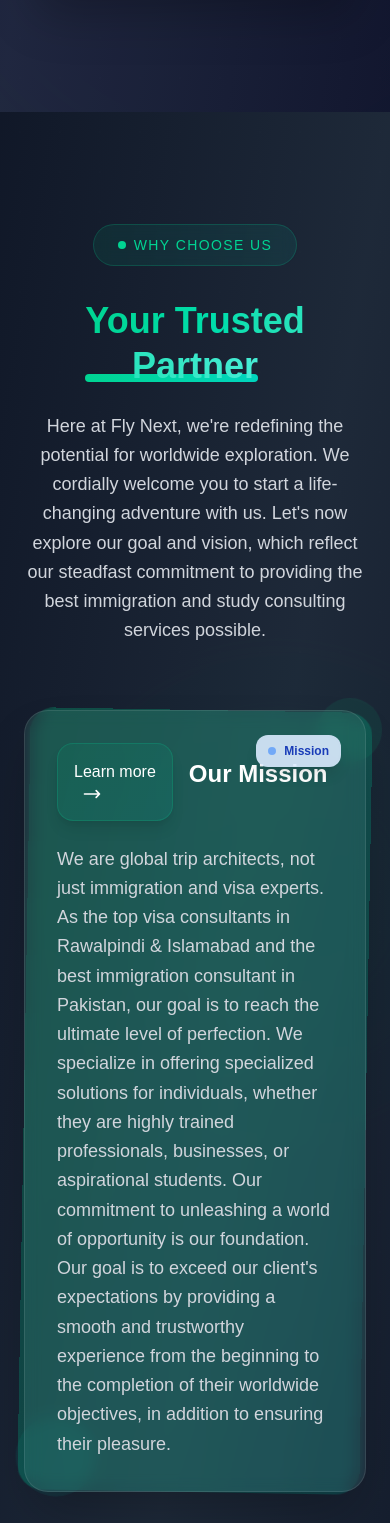
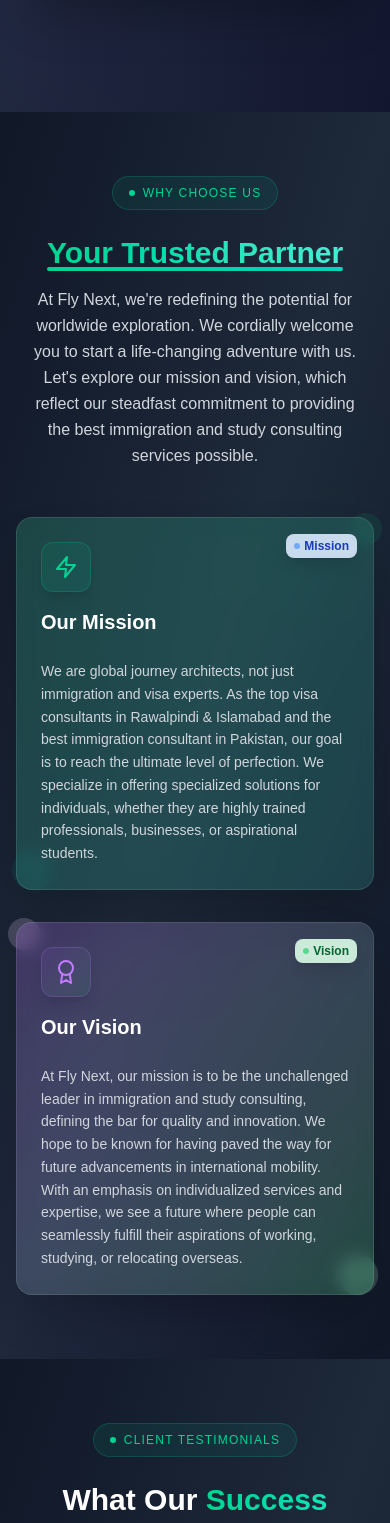
Before and after one commit to syedmurtjiz/visacad, a Next.js app: page / in a window 390 px wide. Shown: the part 4888-6411 px from the top of the page. Built offline with nearby package versions, Linux system fonts and the light colour scheme.

Commit message:
updated the theme and make it responsive

```diff
--- a/src/components/Landingoage/Whyus.js
+++ b/src/components/Landingoage/Whyus.js
@@ -1,47 +1,47 @@
 import React from 'react';
 import { motion } from 'framer-motion';
+import { FiZap, FiAward } from 'react-icons/fi';
 
 const WhyChooseUs = () => {
   return (
-    <section id="why-choose-us" className="py-28 bg-gradient-to-br from-gray-900 via-gray-800 to-gray-900 relative overflow-hidden">
-      {/* Background decorative elements */}
-      <div className="absolute inset-0 bg-grid-pattern opacity-10"></div>
-      <div className="absolute top-1/4 -right-20 w-96 h-96 bg-emerald-500/20 rounded-full mix-blend-soft-light filter blur-3xl animate-pulse"></div>
-      <div className="absolute -bottom-40 -left-40 w-[800px] h-[800px] bg-purple-500/20 rounded-full mix-blend-soft-light filter blur-3xl animate-pulse"></div>
-      <div className="absolute top-1/2 left-1/2 -translate-x-1/2 -translate-y-1/2 w-[1200px] h-[1200px] bg-gradient-radial from-transparent via-transparent to-gray-800/50"></div>
+    <section id="why-choose-us" className="py-16 md:py-24 lg:py-28 bg-gradient-to-br from-gray-900 via-gray-800 to-gray-900 relative overflow-hidden">
+      {/* Background decorative elements - optimized for mobile */}
+      <div className="absolute inset-0 bg-grid-pattern opacity-5 md:opacity-10"></div>
+      <div className="absolute top-1/4 -right-10 md:-right-20 w-48 h-48 md:w-96 md:h-96 bg-emerald-500/10 md:bg-emerald-500/20 rounded-full mix-blend-soft-light filter blur-2xl md:blur-3xl animate-pulse"></div>
+      <div className="absolute -bottom-20 md:-bottom-40 -left-20 md:-left-40 w-96 h-96 md:w-[800px] md:h-[800px] bg-purple-500/10 md:bg-purple-500/20 rounded-full mix-blend-soft-light filter blur-2xl md:blur-3xl animate-pulse"></div>
 
-      <div className="container mx-auto px-6 lg:px-12 relative z-10">
-        {/* Header Section - matching About Us style */}
+      <div className="container mx-auto px-4 sm:px-6 lg:px-12 relative z-10">
+        {/* Header Section - Responsive */}
         <motion.div
-          className="text-center mb-16"
+          className="text-center mb-12 md:mb-16"
           initial={{ opacity: 0, y: 30 }}
           whileInView={{ opacity: 1, y: 0 }}
           viewport={{ once: true }}
           transition={{ duration: 0.8 }}
         >
-          {/* Section Badge - matching About Us */}
+          {/* Section Badge - Responsive */}
           <motion.div
             initial={{ opacity: 0, y: 20 }}
             whileInView={{ opacity: 1, y: 0 }}
             transition={{ duration: 0.6, delay: 0.2 }}
             viewport={{ once: true }}
-            className="inline-flex items-center px-6 py-2.5 bg-gradient-to-r from-emerald-500/10 to-teal-500/10 rounded-full border border-emerald-400/20 backdrop-blur-sm mb-8"
+            className="inline-flex items-center px-4 py-2 md:px-6 md:py-2.5 bg-gradient-to-r from-emerald-500/10 to-teal-500/10 rounded-full border border-emerald-400/20 backdrop-blur-sm mb-6 md:mb-8"
           >
-            <span className="text-emerald-400 font-medium text-sm tracking-widest uppercase flex items-center gap-2">
-              <span className="w-2 h-2 bg-emerald-400 rounded-full"></span>
+            <span className="text-emerald-400 font-medium text-xs md:text-sm tracking-widest uppercase flex items-center gap-2">
+              <span className="w-1.5 h-1.5 md:w-2 md:h-2 bg-emerald-400 rounded-full"></span>
               Why Choose Us
             </span>
           </motion.div>
 
-          {/* Main Heading - matching About Us style */}
+          {/* Main Heading - Responsive typography */}
           <motion.h2
             initial={{ opacity: 0, y: 30 }}
             whileInView={{ opacity: 1, y: 0 }}
             transition={{ duration: 0.8, delay: 0.3 }}
             viewport={{ once: true }}
-            className="text-4xl md:text-5xl lg:text-6xl xl:text-7xl font-bold text-white leading-tight mb-6"
+            className="text-3xl sm:text-4xl md:text-5xl lg:text-6xl xl:text-7xl font-bold text-white leading-tight mb-4 md:mb-6 px-2"
           >
-            <span className="relative">
+            <span className="relative inline-block">
               <span className="relative z-10 bg-gradient-to-r from-emerald-400 to-teal-300 bg-clip-text text-transparent">
                 Your Trusted Partner
               </span>
@@ -50,69 +50,66 @@
                 whileInView={{ width: "100%" }}
                 transition={{ duration: 1, delay: 0.8 }}
                 viewport={{ once: true }}
-                className="absolute bottom-1 left-0 h-2 bg-gradient-to-r from-emerald-400 to-teal-400 rounded-full"
+                className="absolute bottom-0 md:bottom-1 left-0 h-1 md:h-2 bg-gradient-to-r from-emerald-400 to-teal-400 rounded-full"
               ></motion.div>
             </span>
           </motion.h2>
 
-          {/* Description - matching About Us style */}
+          {/* Description - Responsive */}
           <motion.p
             initial={{ opacity: 0, y: 20 }}
             whileInView={{ opacity: 1, y: 0 }}
             transition={{ duration: 0.8, delay: 0.4 }}
             viewport={{ once: true }}
-            className="text-gray-300 leading-relaxed text-lg lg:text-xl max-w-3xl mx-auto"
+            className="text-gray-300 leading-relaxed text-base md:text-lg lg:text-xl max-w-4xl mx-auto px-2"
           >
-            Here at Fly Next, we&apos;re redefining the potential for worldwide exploration.
+            At Fly Next, we're redefining the potential for worldwide exploration.
             We cordially welcome you to start a life-changing adventure with us.
-            Let&apos;s now explore our goal and vision, which reflect our steadfast commitment
+            Let's explore our mission and vision, which reflect our steadfast commitment
             to providing the best immigration and study consulting services possible.
           </motion.p>
         </motion.div>
 
-        {/* Mission and Vision Cards */}
-        <div className="grid grid-cols-1 lg:grid-cols-2 gap-12 items-start">
+        {/* Mission and Vision Cards - Responsive Grid */}
+        <div className="grid grid-cols-1 xl:grid-cols-2 gap-8 md:gap-12 items-start max-w-7xl mx-auto">
 
           {/* Mission Card */}
           <motion.div
-            initial={{ opacity: 0, x: -50 }}
-            whileInView={{ opacity: 1, x: 0 }}
+            initial={{ opacity: 0, y: 50 }}
+            whileInView={{ opacity: 1, y: 0 }}
             transition={{ duration: 0.8, delay: 0.2 }}
             viewport={{ once: true }}
-            className="relative group"
+            className="relative group w-full"
           >
-            {/* Decorative background shapes */}
-            <div className="absolute -top-4 -right-4 w-16 h-16 bg-emerald-500/10 rounded-full animate-float"></div>
-            <div className="absolute -bottom-2 -left-2 w-20 h-20 bg-teal-500/10 rounded-full animate-float-delayed"></div>
+            {/* Decorative background shapes - Mobile optimized */}
+            <div className="absolute -top-2 -right-2 md:-top-4 md:-right-4 w-8 h-8 md:w-16 md:h-16 bg-emerald-500/10 rounded-full animate-float"></div>
+            <div className="absolute -bottom-1 -left-1 md:-bottom-2 md:-left-2 w-10 h-10 md:w-20 md:h-20 bg-teal-500/10 rounded-full animate-float-delayed"></div>
 
             {/* Card backdrop */}
-            <div className="absolute inset-0 bg-gradient-to-br from-emerald-500/30 to-teal-600/30 rounded-3xl transform rotate-1 group-hover:rotate-2 transition-all duration-500 group-hover:shadow-2xl group-hover:shadow-emerald-500/20"></div>
+            <div className="absolute inset-0 bg-gradient-to-br from-emerald-500/20 to-teal-600/20 rounded-2xl md:rounded-3xl transform rotate-0.5 group-hover:rotate-1 transition-all duration-500 group-hover:shadow-xl group-hover:shadow-emerald-500/10"></div>
 
             {/* Main card */}
-            <div className="relative bg-white/5 backdrop-blur-sm p-8 rounded-3xl shadow-2xl transform group-hover:-translate-y-2 transition-all duration-500 border border-white/10 group-hover:border-emerald-400/30">
+            <div className="relative bg-white/5 backdrop-blur-sm p-6 md:p-8 rounded-2xl md:rounded-3xl shadow-2xl transform group-hover:-translate-y-1 md:group-hover:-translate-y-2 transition-all duration-500 border border-white/10 group-hover:border-emerald-400/30">
               {/* Header with icon */}
-              <div className="flex items-center mb-6">
+              <div className="flex flex-col sm:flex-row sm:items-center mb-6 gap-4">
                 <motion.div
-                  className="p-4 bg-gradient-to-br from-emerald-500/10 to-teal-500/10 rounded-2xl mr-4 shadow-lg border border-emerald-400/20"
-                  whileHover={{ rotate: 10, scale: 1.1 }}
+                  className="p-3 md:p-4 bg-gradient-to-br from-emerald-500/10 to-teal-500/10 rounded-xl md:rounded-2xl shadow-lg border border-emerald-400/20 self-start"
+                  whileHover={{ rotate: 5, scale: 1.05 }}
                   transition={{ type: 'spring', stiffness: 300 }}
                 >
-                  <span className="font-medium group-hover:translate-x-1 transition-transform duration-300">Learn more</span>
-                  <svg className="w-5 h-5 ml-2 group-hover:translate-x-1 transition-transform duration-300" fill="none" stroke="currentColor" viewBox="0 0 24 24">
-                    <path strokeLinecap="round" strokeLinejoin="round" strokeWidth={2} d="M17 8l4 4m0 0l-4 4m4-4H3" />
-                  </svg>
+                  <FiZap className="w-6 h-6 md:w-8 md:h-8 text-emerald-400" />
                 </motion.div>
-                <h3 className="text-2xl font-bold text-white mb-4">Our Mission</h3>
+                <h3 className="text-xl md:text-2xl font-bold text-white">Our Mission</h3>
               </div>
 
-              <p className="text-gray-300 leading-relaxed text-lg">
-                We are global trip architects, not just immigration and visa experts. As the top visa consultants in Rawalpindi & Islamabad and the best immigration consultant in Pakistan, our goal is to reach the ultimate level of perfection. We specialize in offering specialized solutions for individuals, whether they are highly trained professionals, businesses, or aspirational students. Our commitment to unleashing a world of opportunity is our foundation. Our goal is to exceed our client&apos;s expectations by providing a smooth and trustworthy experience from the beginning to the completion of their worldwide objectives, in addition to ensuring their pleasure.
+              <p className="text-gray-300 leading-relaxed text-sm md:text-base lg:text-lg">
+                We are global journey architects, not just immigration and visa experts. As the top visa consultants in Rawalpindi & Islamabad and the best immigration consultant in Pakistan, our goal is to reach the ultimate level of perfection. We specialize in offering specialized solutions for individuals, whether they are highly trained professionals, businesses, or aspirational students.
               </p>
 
-              {/* Overlay badge - matching About Us */}
-              <div className="absolute top-6 right-6 bg-blue-100/90 backdrop-blur-sm px-3 py-2 rounded-xl shadow-lg">
-                <div className="flex items-center gap-2">
-                  <div className="w-2 h-2 bg-blue-500 rounded-full animate-pulse"></div>
+              {/* Overlay badge - Mobile optimized */}
+              <div className="absolute top-4 right-4 md:top-6 md:right-6 bg-blue-100/90 backdrop-blur-sm px-2 py-1 md:px-3 md:py-2 rounded-lg md:rounded-xl shadow-lg">
+                <div className="flex items-center gap-1 md:gap-2">
+                  <div className="w-1.5 h-1.5 md:w-2 md:h-2 bg-blue-500 rounded-full animate-pulse"></div>
                   <span className="text-xs font-semibold text-blue-800">Mission</span>
                 </div>
               </div>
@@ -121,43 +118,41 @@
 
           {/* Vision Card */}
           <motion.div
-            initial={{ opacity: 0, x: 50 }}
-            whileInView={{ opacity: 1, x: 0 }}
+            initial={{ opacity: 0, y: 50 }}
+            whileInView={{ opacity: 1, y: 0 }}
             transition={{ duration: 0.8, delay: 0.4 }}
             viewport={{ once: true }}
-            className="relative group"
+            className="relative group w-full"
           >
-            {/* Decorative background shapes - matching About Us */}
-            <div className="absolute -top-4 -left-4 w-16 h-16 bg-green-200 rounded-full opacity-60 animate-float"></div>
-            <div className="absolute -bottom-2 -right-2 w-20 h-20 bg-purple-200 rounded-full opacity-40 animate-float-delayed"></div>
+            {/* Decorative background shapes - Mobile optimized */}
+            <div className="absolute -top-2 -left-2 md:-top-4 md:-left-4 w-8 h-8 md:w-16 md:h-16 bg-purple-200/20 rounded-full animate-float"></div>
+            <div className="absolute -bottom-1 -right-1 md:-bottom-2 md:-right-2 w-10 h-10 md:w-20 md:h-20 bg-green-200/20 rounded-full animate-float-delayed"></div>
 
-            {/* Card backdrop - matching About Us style */}
-            <div className="absolute inset-0 bg-gradient-to-br from-green-400 to-purple-500 rounded-3xl transform -rotate-1 group-hover:-rotate-2 transition-transform duration-500"></div>
+            {/* Card backdrop */}
+            <div className="absolute inset-0 bg-gradient-to-br from-purple-500/20 to-green-400/20 rounded-2xl md:rounded-3xl transform -rotate-0.5 group-hover:-rotate-1 transition-transform duration-500"></div>
 
             {/* Main card */}
-            <div className="relative bg-white/5 backdrop-blur-sm p-8 rounded-3xl shadow-2xl transform group-hover:-translate-y-2 transition-all duration-500 border border-white/10 group-hover:border-emerald-400/30">
+            <div className="relative bg-white/5 backdrop-blur-sm p-6 md:p-8 rounded-2xl md:rounded-3xl shadow-2xl transform group-hover:-translate-y-1 md:group-hover:-translate-y-2 transition-all duration-500 border border-white/10 group-hover:border-purple-400/30">
               {/* Header with icon */}
-              <div className="flex items-center mb-6">
+              <div className="flex flex-col sm:flex-row sm:items-center mb-6 gap-4">
                 <motion.div
-                  className="p-4 bg-gradient-to-br from-green-100 to-green-200 rounded-2xl mr-4 shadow-lg"
-                  whileHover={{ rotate: 10, scale: 1.1 }}
+                  className="p-3 md:p-4 bg-gradient-to-br from-purple-500/10 to-green-500/10 rounded-xl md:rounded-2xl shadow-lg border border-purple-400/20 self-start"
+                  whileHover={{ rotate: 5, scale: 1.05 }}
                   transition={{ type: 'spring', stiffness: 300 }}
                 >
-                  <svg className="w-8 h-8 text-green-600" fill="none" stroke="currentColor" viewBox="0 0 24 24">
-                    <path strokeLinecap="round" strokeLinejoin="round" strokeWidth={2} d="M9 12l2 2 4-4m5.618-4.016A11.955 11.955 0 0112 2.944a11.955 11.955 0 01-8.618 3.04A12.02 12.02 0 003 9c0 5.591 3.824 10.29 9 11.622 5.176-1.332 9-6.03 9-11.622 0-1.042-.133-2.052-.382-3.016z" />
-                  </svg>
+                  <FiAward className="w-6 h-6 md:w-8 md:h-8 text-purple-400" />
                 </motion.div>
-                <h3 className="text-2xl font-bold text-white mb-4">Our Vision</h3>
+                <h3 className="text-xl md:text-2xl font-bold text-white">Our Vision</h3>
               </div>
 
-              <p className="text-gray-300 leading-relaxed text-lg">
-                At Fly Next, our mission is to be the unchallenged leader in immigration and study consulting, defining the bar for quality and creativity. In addition to being acknowledged as the best immigration consultants in Pakistan, we hope to be known for having paved the way for future advancements in international mobility. With an emphasis on individualized services and knowledge, we see a future in which people may easily fulfill their aspirations of working, studying, or relocating overseas with the help of our committed staff. Being the best visa consultants in Rawalpindi & Islamabad, we view ourselves as strategic collaborators who support worldwide travel and international job success.
+              <p className="text-gray-300 leading-relaxed text-sm md:text-base lg:text-lg">
+                At Fly Next, our mission is to be the unchallenged leader in immigration and study consulting, defining the bar for quality and innovation. We hope to be known for having paved the way for future advancements in international mobility. With an emphasis on individualized services and expertise, we see a future where people can seamlessly fulfill their aspirations of working, studying, or relocating overseas.
               </p>
 
-              {/* Overlay badge - matching About Us */}
-              <div className="absolute top-6 right-6 bg-green-100/90 backdrop-blur-sm px-3 py-2 rounded-xl shadow-lg">
-                <div className="flex items-center gap-2">
-                  <div className="w-2 h-2 bg-green-500 rounded-full animate-pulse"></div>
+              {/* Overlay badge - Mobile optimized */}
+              <div className="absolute top-4 right-4 md:top-6 md:right-6 bg-green-100/90 backdrop-blur-sm px-2 py-1 md:px-3 md:py-2 rounded-lg md:rounded-xl shadow-lg">
+                <div className="flex items-center gap-1 md:gap-2">
+                  <div className="w-1.5 h-1.5 md:w-2 md:h-2 bg-green-500 rounded-full animate-pulse"></div>
                   <span className="text-xs font-semibold text-green-800">Vision</span>
                 </div>
               </div>
@@ -168,19 +163,41 @@
 
       <style jsx>{`
         .bg-grid-pattern {
-          background-image: radial-gradient(circle, rgba(255,255,255,0.05) 1px, transparent 1px);
-          background-size: 40px 40px;
+          background-image: radial-gradient(circle, rgba(255,255,255,0.03) 1px, transparent 1px);
+          background-size: 30px 30px;
+        }
+
+        @media (min-width: 768px) {
+          .bg-grid-pattern {
+            background-image: radial-gradient(circle, rgba(255,255,255,0.05) 1px, transparent 1px);
+            background-size: 40px 40px;
+          }
         }
 
         @keyframes float {
           0%, 100% { transform: translateY(0) rotate(0deg); }
-          33% { transform: translateY(-15px) rotate(1deg); }
-          66% { transform: translateY(10px) rotate(-1deg); }
+          33% { transform: translateY(-8px) rotate(1deg); }
+          66% { transform: translateY(5px) rotate(-1deg); }
+        }
+
+        @media (min-width: 768px) {
+          @keyframes float {
+            0%, 100% { transform: translateY(0) rotate(0deg); }
+            33% { transform: translateY(-15px) rotate(1deg); }
+            66% { transform: translateY(10px) rotate(-1deg); }
+          }
         }
 
         @keyframes float-delayed {
           0%, 100% { transform: translateY(0) scale(1); }
-          50% { transform: translateY(-10px) scale(1.02); }
+          50% { transform: translateY(-6px) scale(1.01); }
+        }
+
+        @media (min-width: 768px) {
+          @keyframes float-delayed {
+            0%, 100% { transform: translateY(0) scale(1); }
+            50% { transform: translateY(-10px) scale(1.02); }
+          }
         }
 
         .animate-float {
```
